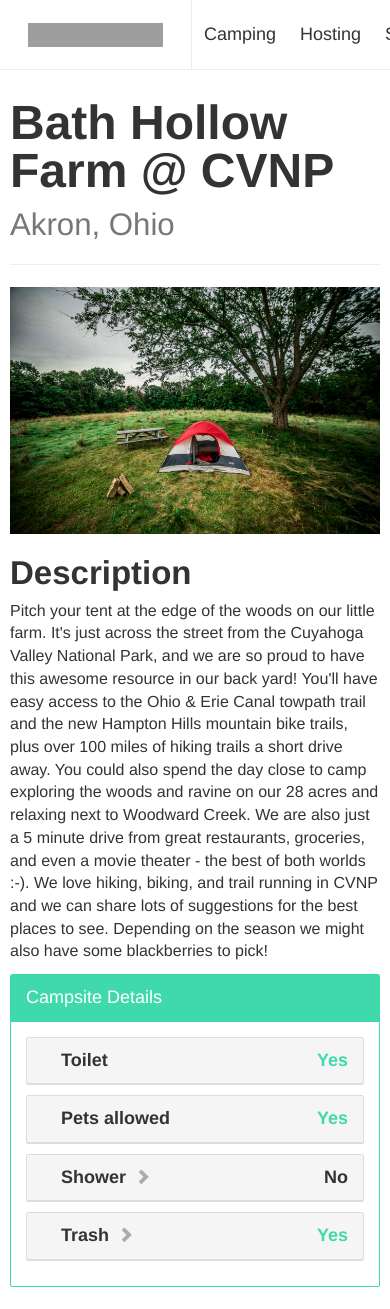
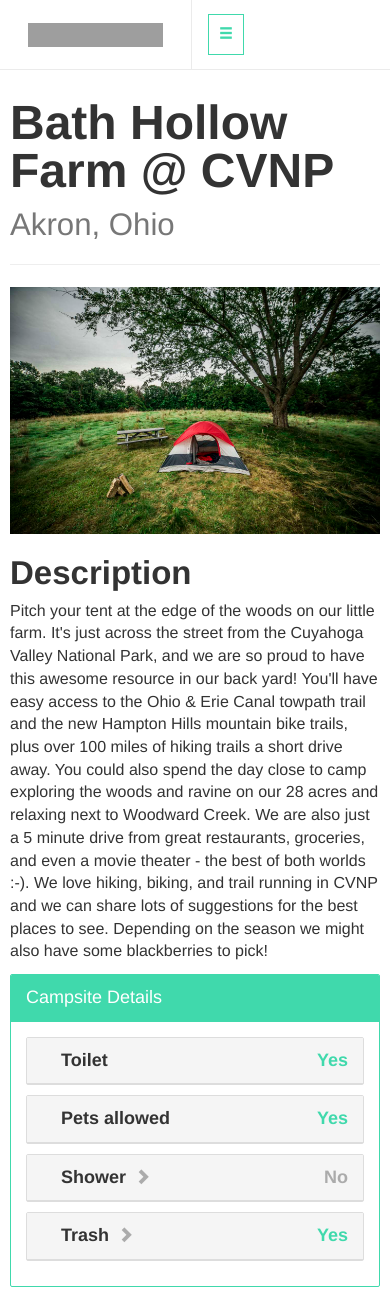
Before and after one commit to localjo/campsite-example, a React app: page / in a window 390 px wide. Built offline with nearby package versions, Linux system fonts and the light colour scheme; grey boxes are pictures that could not be loaded; a web font is replaced by a local one.

Commit message:
Clean up responsive layout

```diff
--- a/src/App.js
+++ b/src/App.js
@@ -1,6 +1,6 @@
 import React, { Component } from 'react';
 import Feature from './components/Feature';
-import { Grid, Row, Col, PageHeader, Panel } from 'react-bootstrap';
+import { Grid, Row, Col, PageHeader, Panel, Glyphicon } from 'react-bootstrap';
 import campsitePhoto from './campsite.jpg';
 import './hipcamp.css';
 import './App.scss';
@@ -46,6 +46,9 @@ class App extends Component {
               <a href="/">
                 <div className="logo-placeholder">&nbsp;</div>
               </a>
+            </div>
+            <div className="collapse">
+              <a className="btn btn-sm btn-primary btn-inverted list-land-btn" href="https://www.hipcamp.com/"><Glyphicon glyph="menu-hamburger"/></a>
             </div>
             <ul className="top-nav">
               <li>
@@ -100,11 +103,13 @@ class App extends Component {
                   <Panel.Title>Campsite Details</Panel.Title>
                 </Panel.Heading>
                 <Panel.Body>
-                  <ul className="feature-list">
-                    {features.map(feature => (
-                      <Feature key={feature.title} feature={feature} />
-                    ))}
-                  </ul>
+                  {(features === null)?<p>Loading...</p>:
+                    <ul className="feature-list">
+                      {features.map(feature => (
+                        <Feature key={feature.title} feature={feature} />
+                      ))}
+                    </ul>
+                  }
                 </Panel.Body>
               </Panel>
             </Col>
--- a/src/App.scss
+++ b/src/App.scss
@@ -1,3 +1,24 @@
 .app {
   padding-top: 55px;
 }
+
+nav.main {
+  .collapse {
+    display: none;
+    margin-left: 1em;
+  }
+}
+
+@media (max-width: 992px) {
+  nav.main {
+    .left .top-nav, .right {
+      display: none;
+    }
+    .left {
+      flex-grow: 0;
+    }
+    .collapse {
+      display: block;
+    }
+  }
+}
--- a/src/components/Feature/index.scss
+++ b/src/components/Feature/index.scss
@@ -10,6 +10,7 @@
   .presence-icon {
     float: right;
     font-weight: bold;
+    color: rgba(0, 0, 0, 0.3);
     &.hasFeature {
       color: #40d9ac;
     }
```
